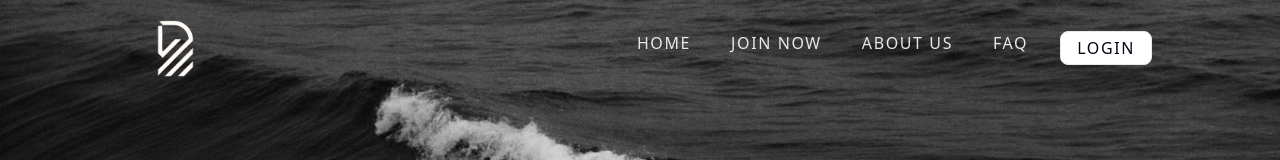
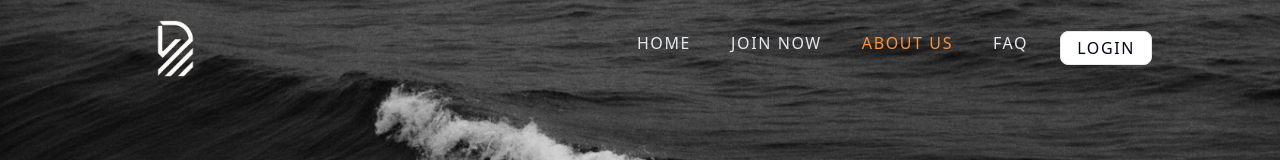
Before and after one commit to fsmutimeer/education-trading, a Next.js app: page /about in a window 1280 px wide. Shown: the top 160 px of the page. Built offline with nearby package versions, Linux system fonts and the light colour scheme.

Commit message:
active color add

```diff
--- a/components/Nav.tsx
+++ b/components/Nav.tsx
@@ -1,8 +1,10 @@
-import { Logo } from '@/components';
+import { useEffect, useState } from 'react';
+import { usePathname } from 'next/navigation';
 import Link from 'next/link';
-import { useEffect, useState } from 'react';
 import { RxHamburgerMenu } from 'react-icons/rx';
 import { RiCloseFill } from 'react-icons/ri';
+import { Logo } from '@/components';
+
 const menu = [
   {
     title: 'home',
@@ -23,6 +25,8 @@ const menu = [
 ];
 
 const Nav = () => {
+  const pathname = usePathname();
+
   const [isOpen, setIsOpen] = useState(false);
 
   const toggleMenu = () => {
@@ -49,9 +53,8 @@ const Nav = () => {
     return () => {
       window.removeEventListener('scroll', changeBackground);
       document.body.style.overflowY = 'auto';
-
     };
-  }, [nav,isOpen]);
+  }, [nav, isOpen]);
 
   return (
     <>
@@ -77,7 +80,13 @@ const Nav = () => {
               <li key={ele.title}>
                 <Link
                   href={ele.route.toLowerCase()}
-                  className="tracking-widest p-2 text-md active:text-orange-600 font-normal  active:bg-violet-700 "
+                  className={`tracking-widest p-2 text-md active:text-orange-600 font-normal  active:bg-violet-700
+                  ${
+                    pathname == `${ele.route.toLowerCase()}`
+                      ? 'text-orange-400'
+                      : ''
+                  }
+                  `}
                 >
                   {ele.title.toUpperCase()}
                 </Link>
@@ -111,7 +120,11 @@ const Nav = () => {
                 <Link
                   onClick={toggleMenu}
                   href={ele.route.toLowerCase()}
-                  className="block py-4 px-4 tracking-widest text-sm font-normal border-b-[1px] border-gray-400"
+                  className={`block py-4 px-4 tracking-widest text-sm font-normal border-b-[1px] border-gray-400 ${
+                    pathname == `${ele.route.toLowerCase()}`
+                      ? 'text-orange-400'
+                      : ''
+                  }`}
                 >
                   {ele.title.toUpperCase()}
                 </Link>
```
